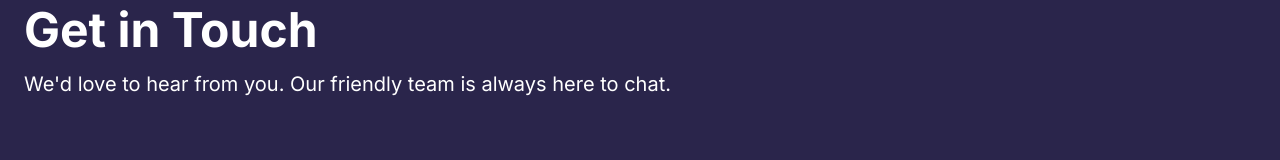
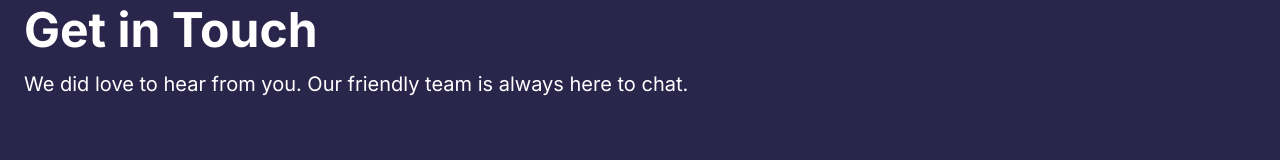
Before and after one commit to mr-hamza-3335/my-website, a Next.js app: page /contact in a window 1280 px wide. Shown: the part 248-408 px from the top of the page. Built offline with nearby package versions, Linux system fonts and the light colour scheme.

Commit message:
first commit

```diff
--- a/app/contact/page.tsx
+++ b/app/contact/page.tsx
@@ -7,7 +7,7 @@ export default function ContactPage() {
       <section className="bg-[#2A254B] text-white py-16 md:py-24">
         <div className="container mx-auto px-4 md:px-6">
           <h1 className="text-3xl md:text-5xl font-bold mb-4">Get in Touch</h1>
-          <p className="text-xl">We'd love to hear from you. Our friendly team is always here to chat.</p>
+          <p className="text-xl">We did love to hear from you. Our friendly team is always here to chat.</p>
         </div>
       </section>
       <ContactForm />
--- a/app/search/page.tsx
+++ b/app/search/page.tsx
@@ -9,7 +9,7 @@ export default function SearchPage() {
 
   return (
     <main className="container mx-auto px-4 py-16">
-      <h1 className="text-3xl font-bold mb-8">Search Results for "{query}"</h1>
+      <h1 className="text-3xl font-bold mb-8">Search Results for. "{query}"</h1>
       <ProductGrid />
     </main>
   )
```
